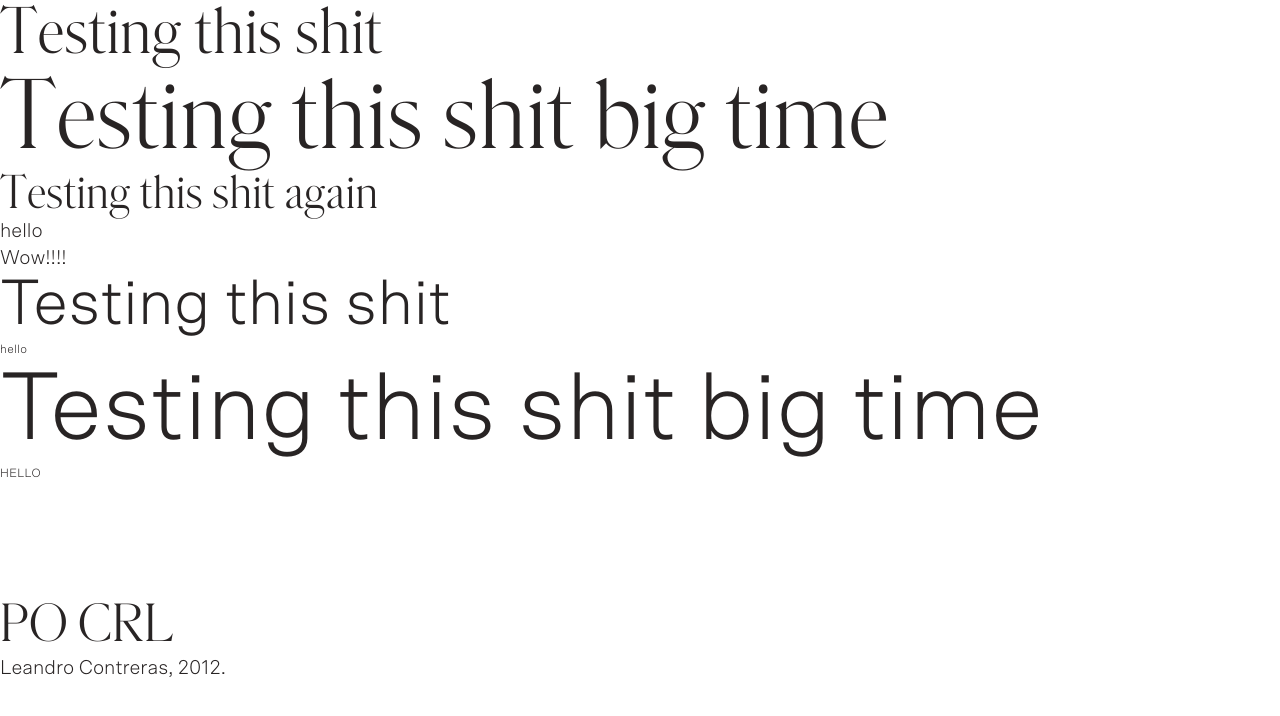
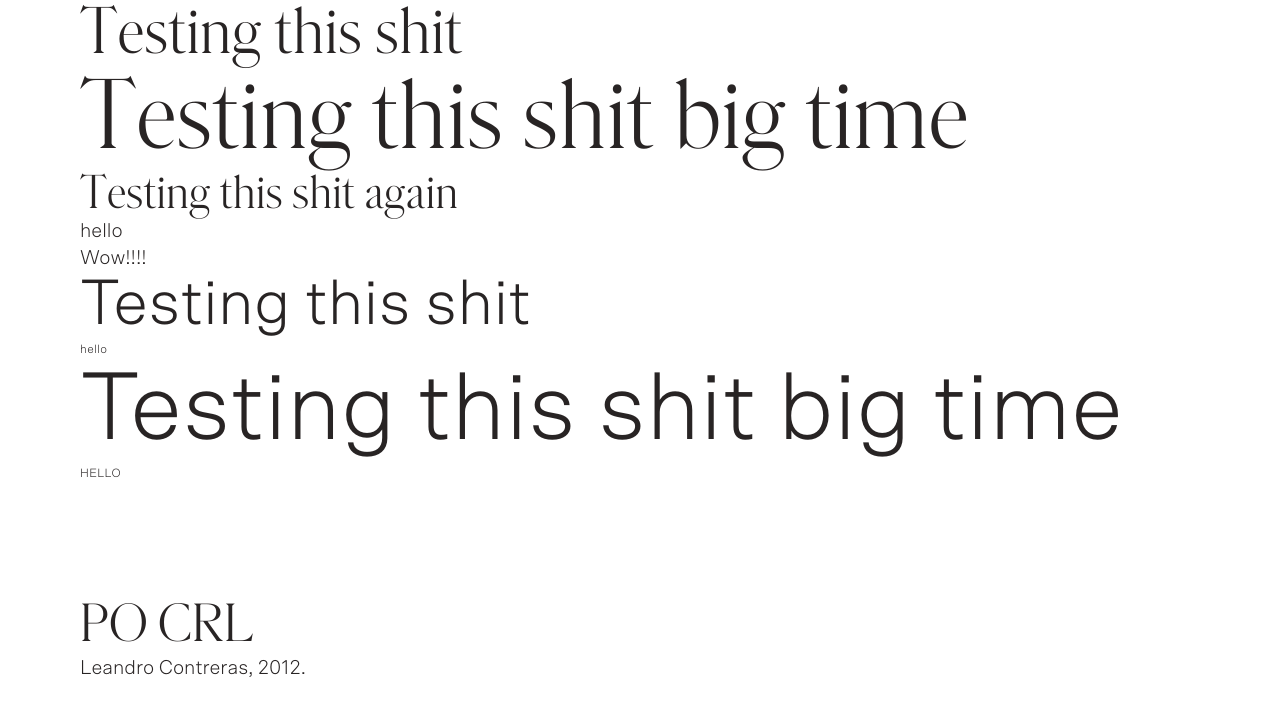
Before and after one commit to leandrodcc/2021-portfolio, a Vue app: page / in a window 1280 px wide. Shown: the top 716 px of the page. Built offline with nearby package versions, Linux system fonts and the light colour scheme.

Commit message:
grid scss added

```diff
--- a/src/App.vue
+++ b/src/App.vue
@@ -19,4 +19,5 @@ export default {
 @import "@/assets/scss/_fonts.scss";
 @import "@/assets/scss/_variables.scss";
 @import "@/assets/scss/_typography.scss";
+@import "@/assets/scss/_grid.scss";
 </style>
--- /dev/null
+++ b/src/assets/scss/_grid.scss
@@ -0,0 +1,18 @@
+@mixin container-structure {
+  width: 100%;
+  padding: 0 1rem;
+  margin: 0 auto;
+}
+
+.container {
+  @include container-structure;
+
+  @media screen and (min-width: 48rem) {
+    max-width: 55rem;
+  }
+
+  @media screen and (min-width: 75rem) {
+    max-width: 70rem;
+    padding: 0;
+  }
+}
--- a/src/components/Header.vue
+++ b/src/components/Header.vue
@@ -1,5 +1,6 @@
 <template>
   <header class="header">
+    <div class="container">
       <h1>Testing this shit</h1>
       <h1 class="h1--mega">Testing this shit big time</h1>
       <h2>Testing this shit again</h2>
@@ -18,5 +19,6 @@
         <h2>PO CRL</h2>
         <p>Leandro Contreras, 2012.</p>
       </blockquote>
+    </div>
   </header>
 </template>
```
Lines whose indentation alone changed are shown as unchanged.
